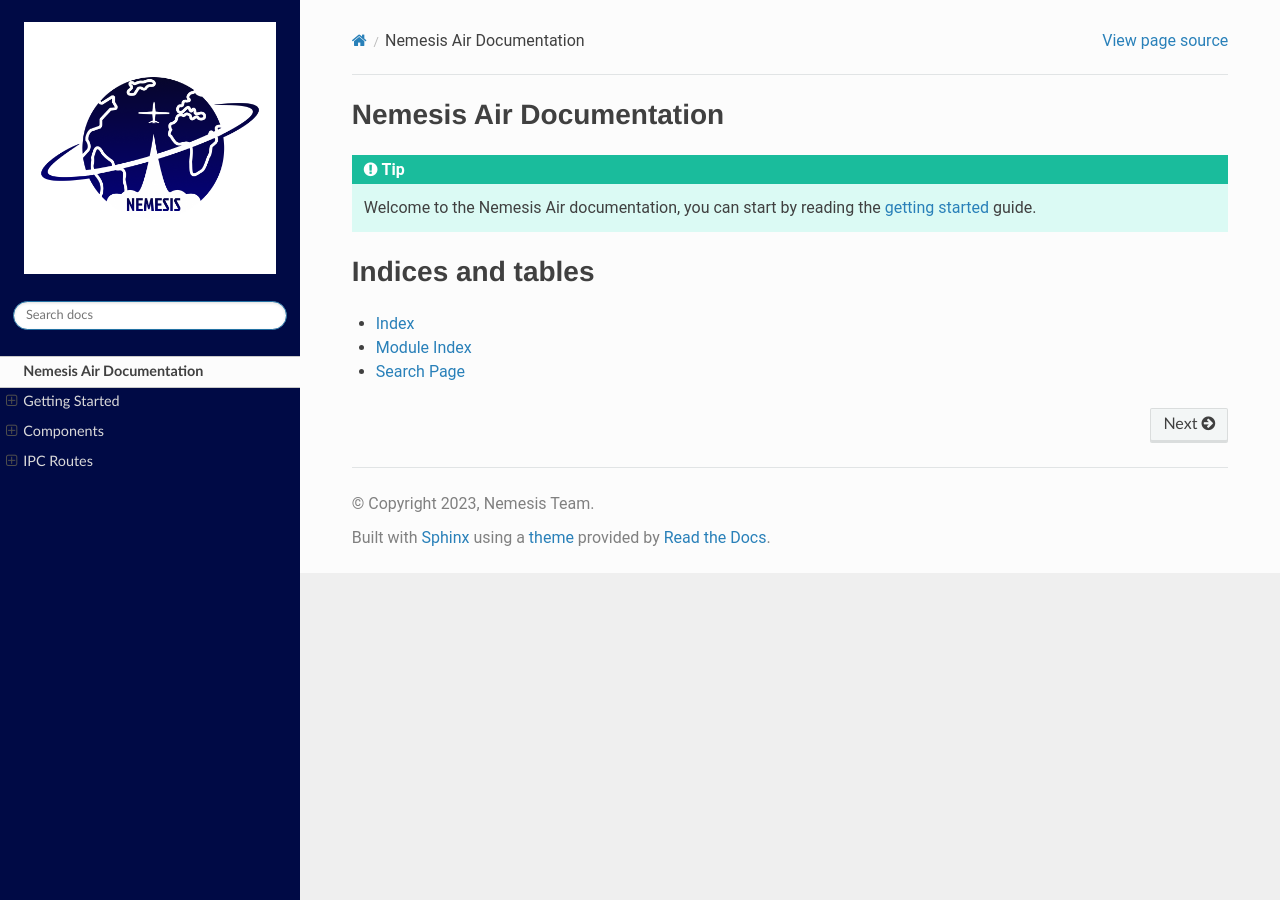
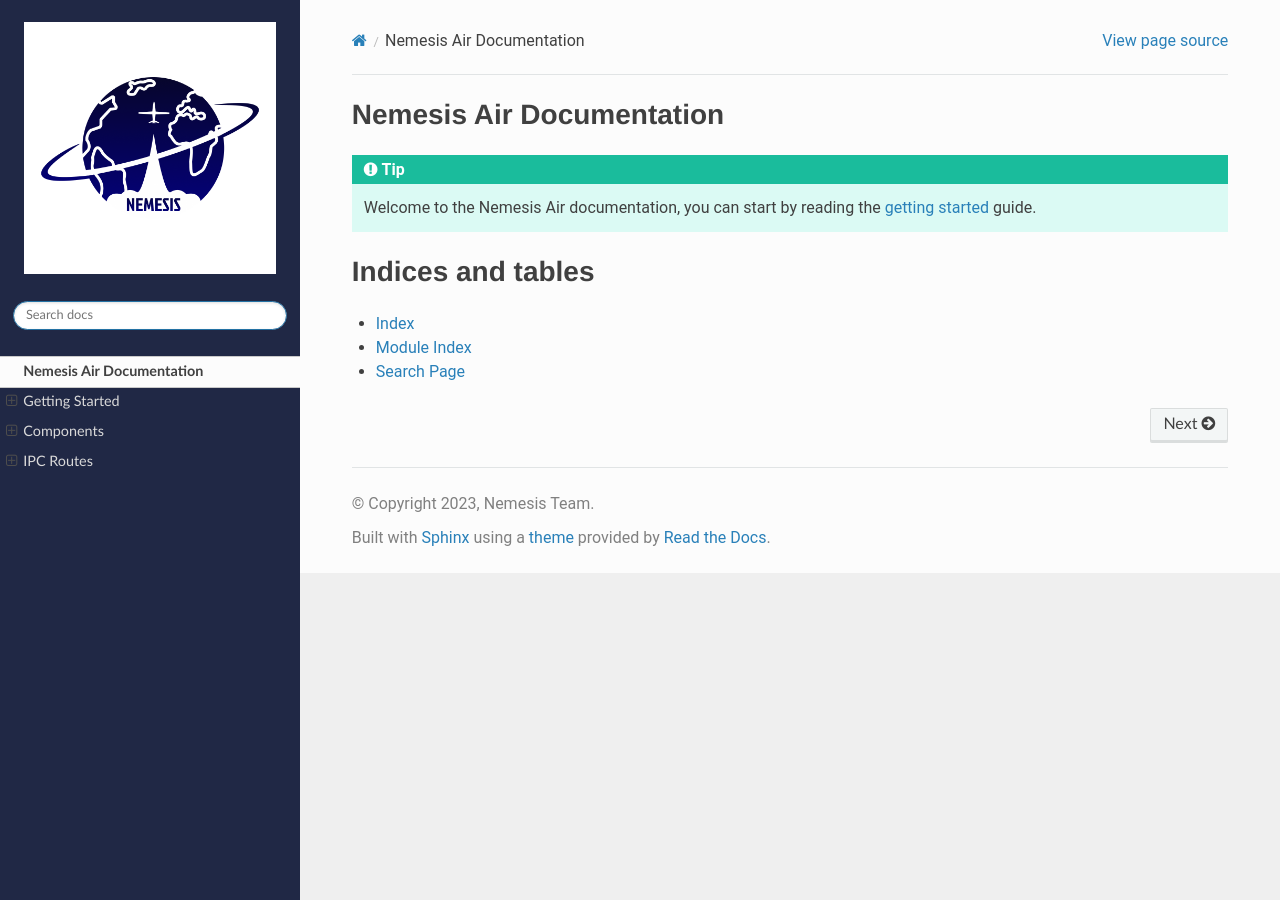
Before and after one commit to NemesisDrone/Air, a Sphinx documentation site: the page built from docs/source/index.rst, in a window 1280 px wide. Built offline with Sphinx 7.4.7 and the Read the Docs theme 2.0.0, drawn with Linux system fonts in a browser that asks for light colours.

Commit message:
docs: update style

```diff
--- a/docs/source/_templates/layout.html
+++ b/docs/source/_templates/layout.html
@@ -6,12 +6,12 @@
     <style>
     /* Sidebar header (and topbar for mobile) */
     .wy-side-nav-search, .wy-nav-top {
-      background: #000a45;
+      background: #202845;
     }
 
     /* Sidebar */
     .wy-nav-side {
-      background: #000a45;
+      background: #202845;
     }
 
     /* Content */
```
Also changed, not shown: 10 other files.
